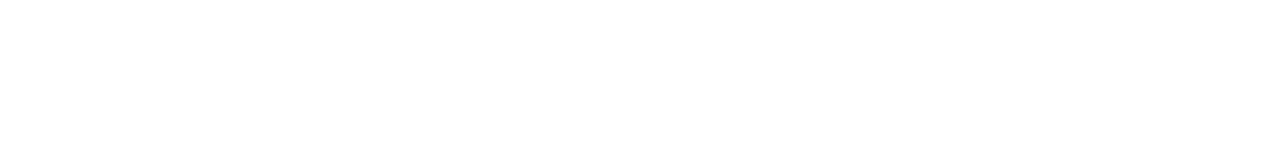
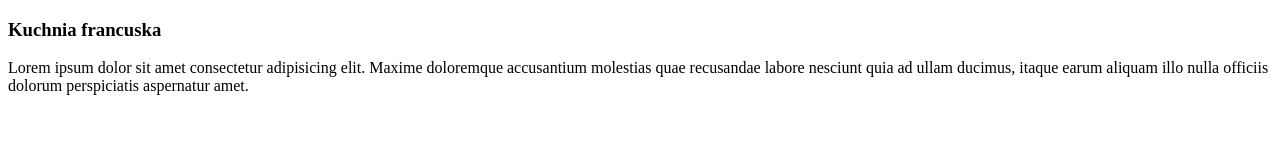
Before and after one commit to pawelzdrojewski/blogkuchnie, a plain HTML site: page index.html in a window 1280 px wide. Drawn offline with Linux system fonts and the light colour scheme.

Commit message:
dodaj kuchnie francuska

```diff
--- a/index.html
+++ b/index.html
@@ -6,6 +6,9 @@
     <title>Document</title>
 </head>
 <body>
-
+    <section>
+        <h3>Kuchnia francuska</h3>
+        <p>Lorem ipsum dolor sit amet consectetur adipisicing elit. Maxime doloremque accusantium molestias quae recusandae labore nesciunt quia ad ullam ducimus, itaque earum aliquam illo nulla officiis dolorum perspiciatis aspernatur amet.</p>
+    </section>
 </body>
 </html>
```
